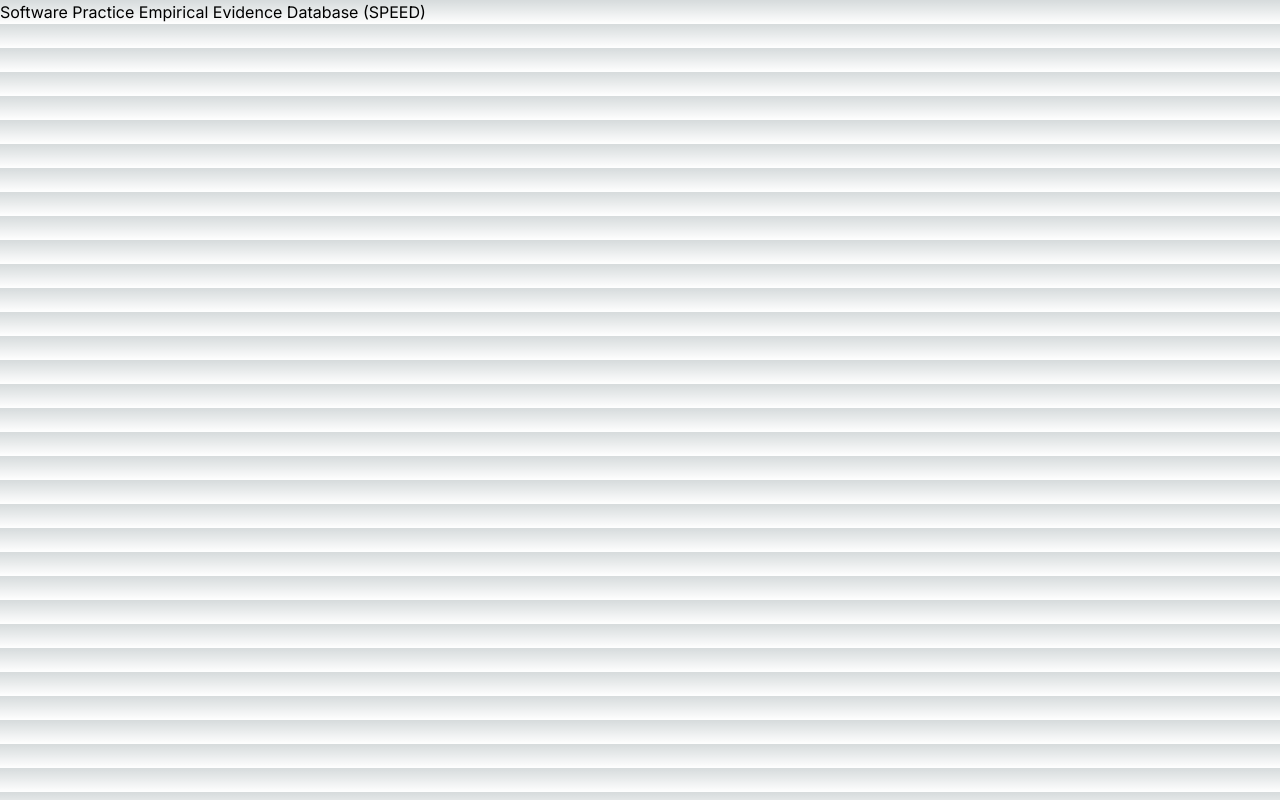
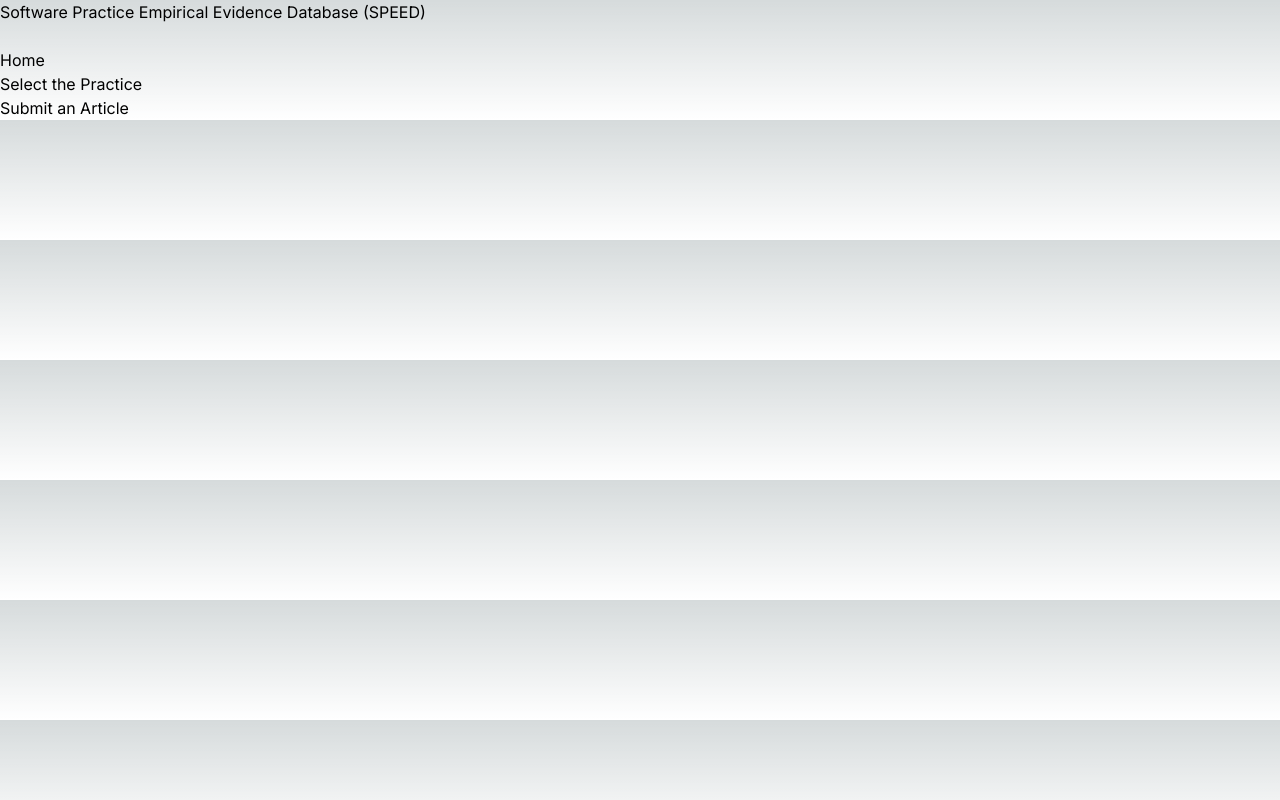
Before and after one commit to QwerldonGamm/Worksheet_4, a Next.js app in the folder frontend/: page / in a window 1280 px wide. Built offline with nearby package versions, Linux system fonts and the light colour scheme.

Commit message:
Updated the page.tsx in frontend app

```diff
--- a/frontend/app/page.tsx
+++ b/frontend/app/page.tsx
@@ -1,7 +1,21 @@
+import Link from "next/link";
 export default function Home() {
 return (
 <div>
 <h1>Software Practice Empirical Evidence Database (SPEED)</h1>
+<br />
+<ul className="header">
+<li>
+<Link href="/">Home</Link>
+</li>
+<li>
+<Link href="/SEPractice">Select the Practice</Link>
+</li>
+<li>
+<Link href="/SubmitArticle">Submit an Article</Link>
+</li>
+</ul>
+<div className="content"></div>
 </div>
 );
 }
```
Lines whose indentation alone changed are shown as unchanged.
